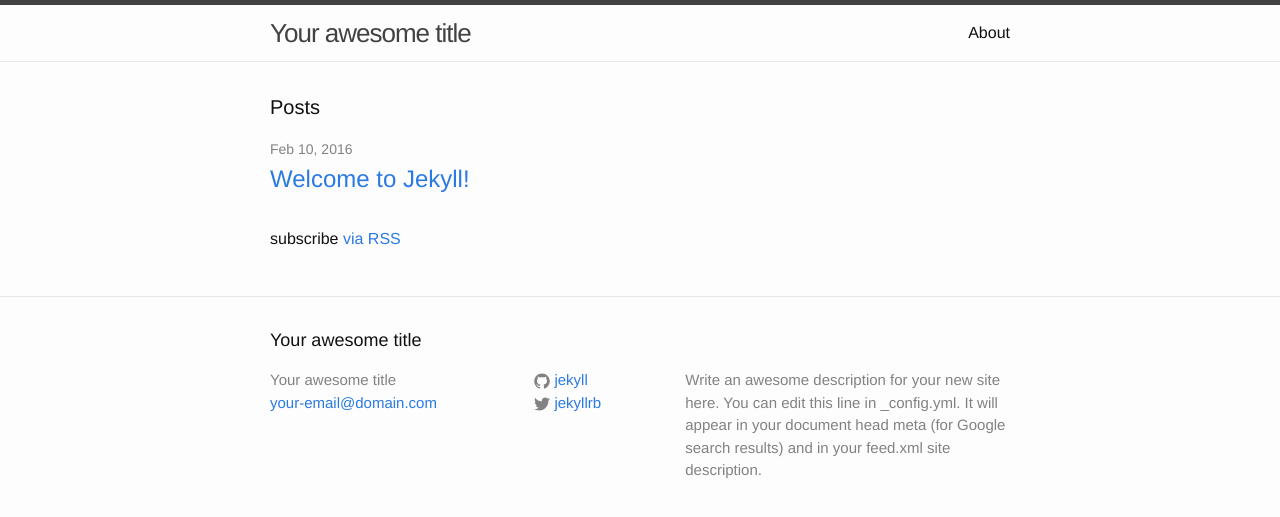
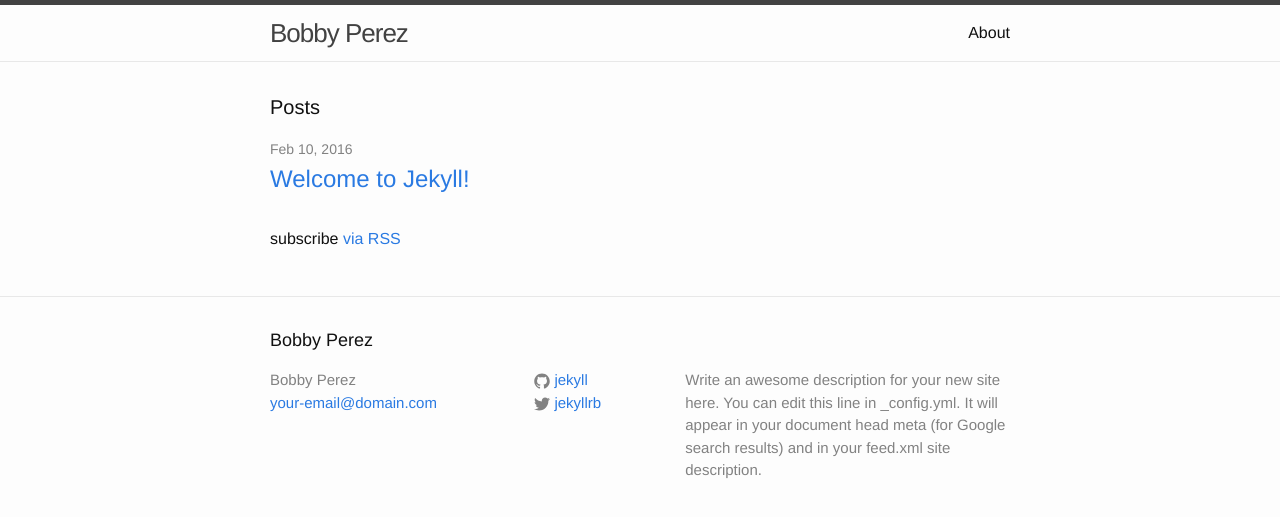
Before and after one commit to Bobby216/bobby216.github.io, a Jekyll site: the page built from index.html, in a window 1280 px wide. Shown: the top 517 px of the page. Built offline with Jekyll 4.4.1, drawn with Linux system fonts in a browser that asks for light colours.

Commit message:
changing the title

```diff
--- a/_config.yml
+++ b/_config.yml
@@ -6,7 +6,7 @@
 # 'jekyll serve'. If you change this file, please restart the server process.
 
 # Site settings
-title: Your awesome title
+title: Bobby Perez
 email: your-email@domain.com
 description: > # this means to ignore newlines until "baseurl:"
   Write an awesome description for your new site here. You can edit this
```
